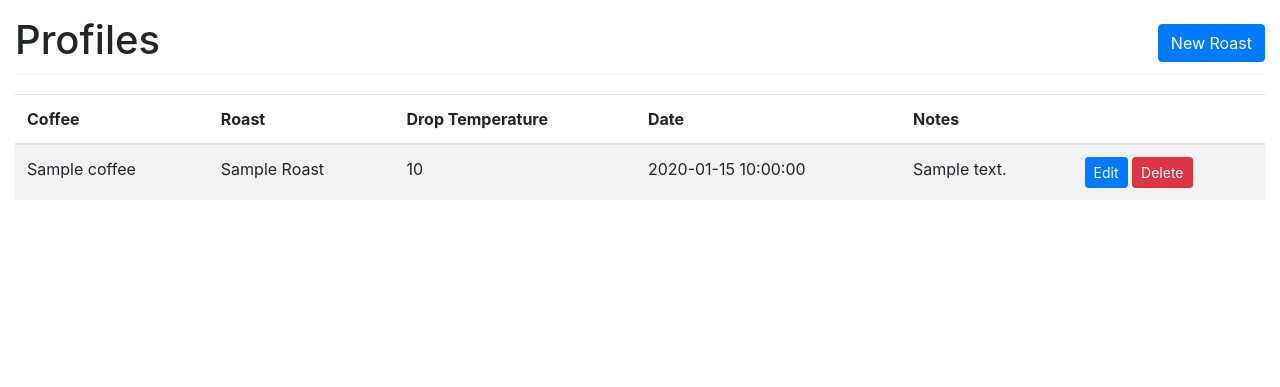
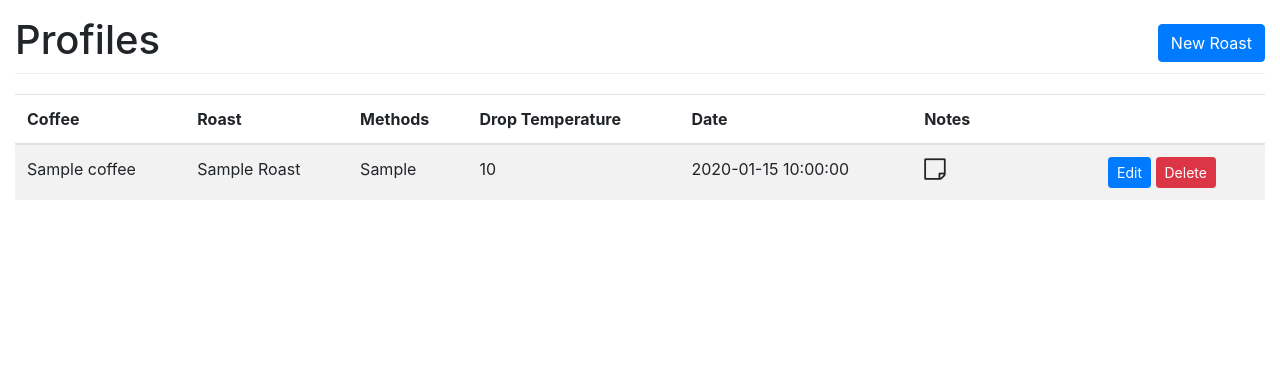
Before and after one commit to splitkeycoffee/split-key-roast, a Flask app: page /profiles in a window 1280 px wide. Shown: the part 56-443 px from the top of the page. Run offline with Flask 2, Linux system fonts and the light colour scheme; a user stored in the database is signed in; a database or web service that is not in the repository returns one stand-in record (values such as "Sample title"); some libraries are stand-ins or nearby versions.

Commit message:
Resolves #4. - Added brew methods section to historic roast and profiles - Adjusted the notes section to be an icon with tooltip in order to fit brew methods - Saved the brew methods into the model - Updated form checks to look for brew methods

```diff
--- a/app/core/events.py
+++ b/app/core/events.py
@@ -147,6 +147,7 @@ def on_save_profile(state):
     c = mongo.db[app.config['PROFILE_COLLECTION']]
     item = {'coffee': state.get('coffee'), 'roast': state.get('roast'),
             'drop_temp': state.get('drop_temp'),
+            'brew_methods': state.get('brew_methods'),
             'notes': state.get('notes'), 'datetime': now_time(),
             'user': current_user.get_id()}
     _id = c.insert(item)
--- a/app/core/profiles.py
+++ b/app/core/profiles.py
@@ -1,5 +1,5 @@
 from . import core
-from .. import mongo
+from .. import mongo, logger
 from ..libs.utils import paranoid_clean
 from .forms import (
     InventoryForm, AccountSettingsForm, ChangePasswordForm, ProfileForm
@@ -37,7 +37,8 @@ def edit_profile():
         edit_id = paranoid_clean(request.form.get('profile_id'))
         c = mongo.db[app.config['PROFILE_COLLECTION']]
         item = {'coffee': form.coffee.data, 'roast': form.roast.data,
-                'drop_temp': form.drop_temp.data, 'notes': form.notes.data}
+                'drop_temp': form.drop_temp.data, 'notes': form.notes.data,
+                'brew_methods': form.brew_methods.data}
         c.update({'_id': ObjectId(edit_id)}, {'$set': item})
         return redirect(url_for('core.profiles'))
     errors = ','.join([value[0] for value in form.errors.values()])
--- a/app/resources/css/profile.css
+++ b/app/resources/css/profile.css
@@ -1,7 +1,15 @@
-#history {
+#history, #brew_methods {
     width: 100%;
 }
 
 .history-card {
     text-align: center;
 }
+
+.fa-sticky-note-o {
+    font-size: 25px;
+}
+
+#note-content {
+    visibility: hidden;
+}
--- a/app/resources/css/roast.css
+++ b/app/resources/css/roast.css
@@ -2,7 +2,7 @@
     padding: 10px;
 }
 
-#inventory, #history {
+#inventory, #history, #brew_methods {
     width: 100%;
 }
 
--- a/app/templates/profiles.html
+++ b/app/templates/profiles.html
@@ -32,6 +32,16 @@
                   </select>
                 </div>
                 <div class="form-group">
+                  <label class="col-form-label" for="formGroupExampleInput">Optimal Brew Methods</label>
+                  <select id="brew_methods" name="brew_methods" multiple required>
+                    <option value="pour_over">Pour-over</option>
+                    <option value="french_press">French Press</option>
+                    <option value="espresso">Espresso</option>
+                    <option value="siphon">Siphon</option>
+                    <option value="cold_brew">Cold Brew</option>
+                  </select>
+                </div>
+                <div class="form-group">
                   <label class="col-form-label" for="formGroupExampleInput2">Drop Temperature</label>
                   <input type="number" class="form-control" name="drop_temp">
                 </div>
@@ -59,6 +69,7 @@
             <tr>
               <th>Coffee</th>
               <th>Roast</th>
+              <th>Methods</th>
               <th>Drop Temperature</th>
               <th>Date</th>
               <th>Notes</th>
@@ -70,9 +81,13 @@
             <tr id="{{item.get('id')}}">
               <td>{{item.get('coffee')}}</td>
               <td>{{item.get('roast').title()}}</td>
+              <td>{{item.get('brew_methods')|join(',')| replace('_', ' ')}}</td>
               <td>{{item.get('drop_temp')}}</td>
               <td>{{item.get('datetime')}}</td>
-              <td>{{item.get('notes')}}</td>
+              <td>
+                <i class="fa fa-sticky-note-o" aria-hidden="true" data-toggle="tooltip" data-placement="top" title="{{item.get('notes')}}"></i>
+                <span id="note-content">{{item.get('notes')}}</span>
+              </td>
               <td>
                 <button type="button" class="btn btn-sm btn-primary edit-row">Edit</button>
                 <button type="button" class="btn btn-sm btn-danger delete-row">Delete</button>
@@ -96,6 +111,14 @@
 {% block bottom_import %}
     {{ super() }}
     <script type="text/javascript">
+      $(function () {
+          $('[data-toggle="tooltip"]').tooltip()
+      })
+
+      String.prototype.replaceAll = function(search, replacement) {
+          var target = this;
+          return target.replace(new RegExp(search, 'g'), replacement);
+      };
 
       $('.delete-row').click(function(e) {
         _this = this;
@@ -122,8 +145,9 @@
         $('#addRoastProfile').find('input[name="profile_id"]').val(row.attr('id'));
         $('#addRoastProfile').find('input[name="coffee"]').val($(columns[0]).html());
         $('#addRoastProfile').find('select[name="roast"]').val($(columns[1]).html().toLowerCase());
-        $('#addRoastProfile').find('input[name="drop_temp"]').val($(columns[2]).html());
-        $('#addRoastProfile').find('textarea[name="notes"]').val($(columns[4]).html());
+        $('#addRoastProfile').find('select[name="brew_methods"]').val($(columns[2]).html().replaceAll(' ', '_').split(','));
+        $('#addRoastProfile').find('input[name="drop_temp"]').val($(columns[3]).html());
+        $('#addRoastProfile').find('textarea[name="notes"]').val($(columns[5]).find('#note-content').text());
         $('#addRoastProfile').modal('show', true);
       });
     </script>
```
Also changed, not shown: app/core/forms.py (+7 -1 lines), app/templates/historic_roast.html (+11 -0 lines).
